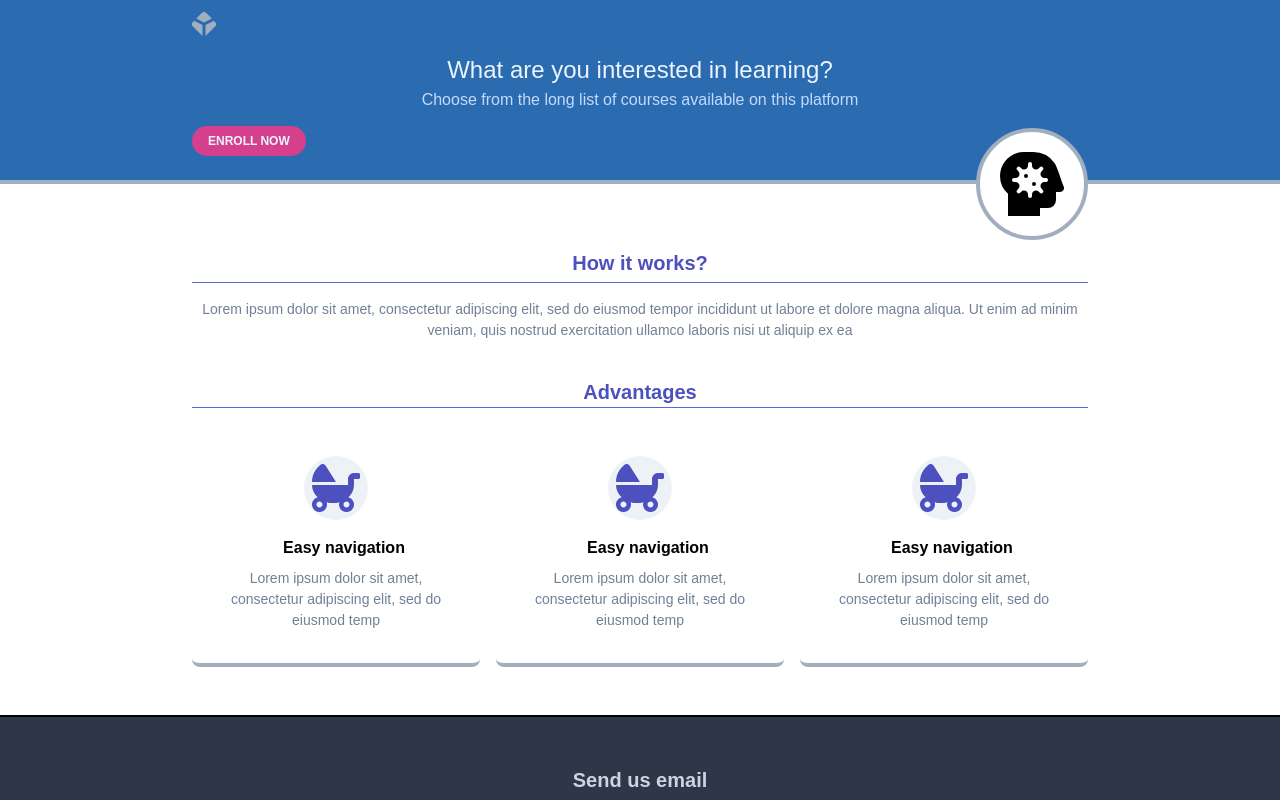
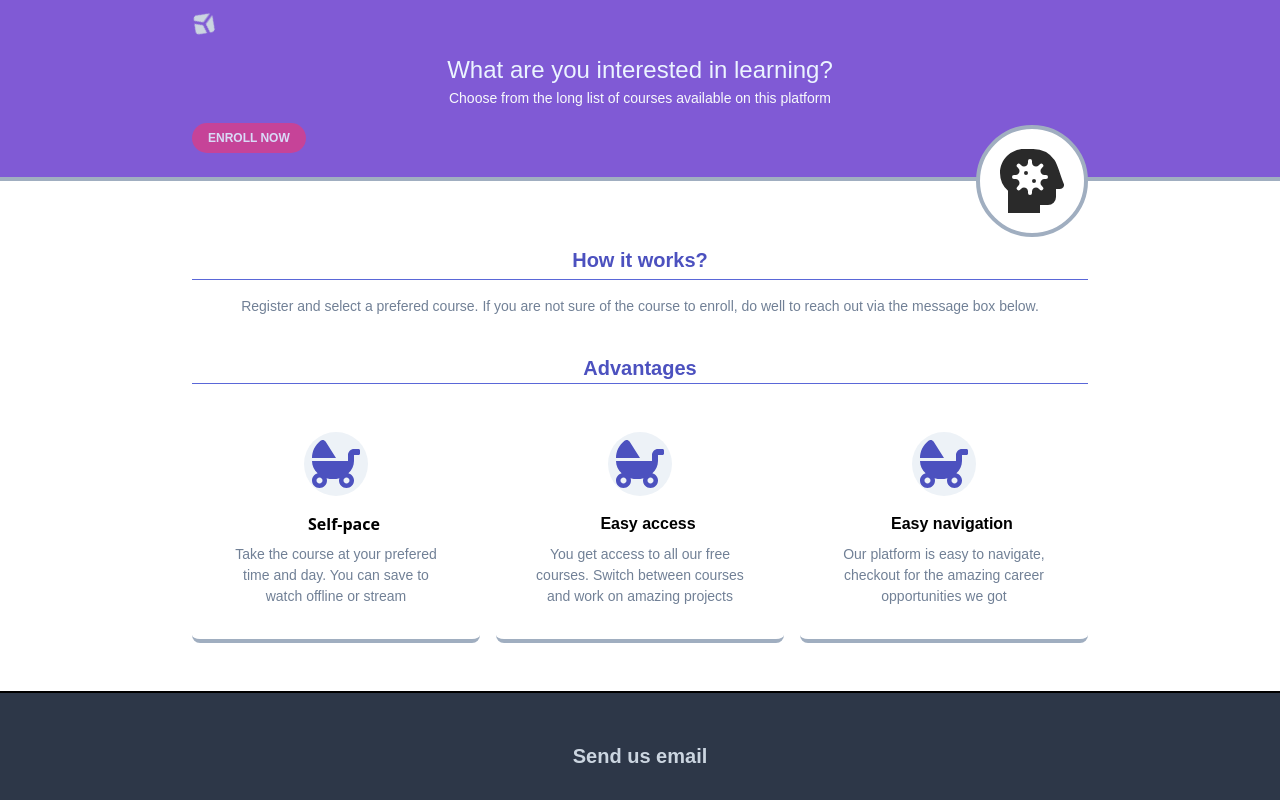
Before and after one commit to michhub-dev/Info_site, a React (Create React App) app: page / in a window 1280 px wide. Shown: the top 800 px of the page. Built offline with nearby package versions, Linux system fonts and the light colour scheme.

Commit message:
Update Header.js and Main.js, styling

```diff
--- a/src/components/Header.js
+++ b/src/components/Header.js
@@ -3,11 +3,11 @@ import React from "react";
 export default function Header() {
   return (
     <>
-      <header className="bg-blue-700 px-4 py-3 w-screen border-b-4 border-gray-500 flex justify-center">
+      <header className="bg-purple-600 px-4 py-3 w-screen border-b-4 border-gray-500 flex justify-center">
         <div className="w-full max-w-4xl ">
-          <div className="flex items-center justify-between text-gray-500">
+          <div className="flex items-center justify-between text-gray-400">
             <svg
-              className="fill-current"
+              className="fill-current animate-spin"
               width="24px"
               height="24px"
               viewBox="0 0 24 24"
@@ -16,7 +16,7 @@ export default function Header() {
             >
               <path d="m19.828 6.612-5.52-5.535a3.135 3.135 0 0 0-4.5 0L4.273 6.612l7.755 3.87zm2.118 2.235 1.095 1.095a3.12 3.12 0 0 1 0 4.5L14.22 23.35a2.685 2.685 0 0 1-.72.525V13.077zm-19.893 0L.958 9.942a3.12 3.12 0 0 0 0 4.5L9.78 23.35c.21.214.453.392.72.525V13.077z" />
             </svg>
-            <button type="button" className="text-gray-500 hover:text-gray-400 sm:hidden">
+            <button type="button" className=" text-gray-400 hover:text-gray-400 sm:hidden">
               <svg
                 class="fill-current"
                 width="50px"
@@ -32,14 +32,14 @@ export default function Header() {
           </div>
           <div className="my-4">
               <h1 className="text-indigo-100 text-2xl">What are you interested in learning?</h1>
-              <p className="text-indigo-200">Choose from the long list of courses available on this platform</p>
+              <p className="text-gray-100 text-sm">Choose from the long list of courses available on this platform</p>
 
               <div className="mt-4 flex relative ">
-                  <div>
-                      <a href="#" className="bg-pink-600 hover:bg-pink-400 text-indigo-100 font-bold uppercase text-xs rounded-full mt-2 py-2 px-4">Enroll Now</a>
+                  <div >
+                      <a href="#" className="bg-pink-600 transition scale-75 animate-pulse translate-x-4 skew-y-3 duration-300 animate-spin ease-linear hover:bg-pink-400 text-indigo-100 font-bold uppercase text-xs rounded-full mt-2 py-2 px-4">Enroll Now</a>
                   </div>
-                  <div className="absolute right-0 bg-white rounded-full flex justify-center items-center p-5 border-4 border-gray-500">
-                      <svg className="w-16 h-16" viewBox="0 0 512 512" xmlns="http://www.w3.org/2000/svg"><path d="M272,240a16,16,0,1,0,16,16A16,16,0,0,0,272,240Zm-64-64a16,16,0,1,0,16,16A16,16,0,0,0,208,176Zm301.2,99c-20.93-47.12-48.43-151.73-73.07-186.75A207.9,207.9,0,0,0,266.09,0H192C86,0,0,86,0,192A191.23,191.23,0,0,0,64,334.81V512H320V448h64a64,64,0,0,0,64-64V320H480A32,32,0,0,0,509.2,275ZM368,240H355.88c-28.51,0-42.79,34.47-22.63,54.63l8.58,8.57a16,16,0,1,1-22.63,22.63l-8.57-8.58C290.47,297.09,256,311.37,256,339.88V352a16,16,0,0,1-32,0V339.88c0-28.51-34.47-42.79-54.63-22.63l-8.57,8.58a16,16,0,0,1-22.63-22.63l8.58-8.57c20.16-20.16,5.88-54.63-22.63-54.63H112a16,16,0,0,1,0-32h12.12c28.51,0,42.79-34.47,22.63-54.63l-8.58-8.57a16,16,0,0,1,22.63-22.63l8.57,8.58c20.16,20.16,54.63,5.88,54.63-22.63V96a16,16,0,0,1,32,0v12.12c0,28.51,34.47,42.79,54.63,22.63l8.57-8.58a16,16,0,0,1,22.63,22.63l-8.58,8.57C313.09,173.53,327.37,208,355.88,208H368a16,16,0,0,1,0,32Z"/></svg>
+                  <div className="absolute right-0 bg-white rounded-full  flex justify-center items-center p-5 border-4 border-gray-500">
+                      <svg className="w-16 h-16  animate-pulse  " viewBox="0 0 512 512" xmlns="http://www.w3.org/2000/svg"><path d="M272,240a16,16,0,1,0,16,16A16,16,0,0,0,272,240Zm-64-64a16,16,0,1,0,16,16A16,16,0,0,0,208,176Zm301.2,99c-20.93-47.12-48.43-151.73-73.07-186.75A207.9,207.9,0,0,0,266.09,0H192C86,0,0,86,0,192A191.23,191.23,0,0,0,64,334.81V512H320V448h64a64,64,0,0,0,64-64V320H480A32,32,0,0,0,509.2,275ZM368,240H355.88c-28.51,0-42.79,34.47-22.63,54.63l8.58,8.57a16,16,0,1,1-22.63,22.63l-8.57-8.58C290.47,297.09,256,311.37,256,339.88V352a16,16,0,0,1-32,0V339.88c0-28.51-34.47-42.79-54.63-22.63l-8.57,8.58a16,16,0,0,1-22.63-22.63l8.58-8.57c20.16-20.16,5.88-54.63-22.63-54.63H112a16,16,0,0,1,0-32h12.12c28.51,0,42.79-34.47,22.63-54.63l-8.58-8.57a16,16,0,0,1,22.63-22.63l8.57,8.58c20.16,20.16,54.63,5.88,54.63-22.63V96a16,16,0,0,1,32,0v12.12c0,28.51,34.47,42.79,54.63,22.63l8.57-8.58a16,16,0,0,1,22.63,22.63l-8.58,8.57C313.09,173.53,327.37,208,355.88,208H368a16,16,0,0,1,0,32Z"/></svg>
                   </div>
               </div>
 
--- a/src/components/Main.js
+++ b/src/components/Main.js
@@ -7,8 +7,8 @@ export default function Main(){
              <div className="mx-4 max-w-4xl">
                  <h2 className="font-bold text-xl border-b pb-1 border-indigo-600 text-indigo-700  ">How it works?</h2>
                  <p className="text-sm mt-4 text-gray-600">
-                     Lorem ipsum dolor sit amet, consectetur adipiscing elit, sed do eiusmod tempor incididunt ut labore et dolore magna aliqua. Ut enim ad minim veniam, quis
-                     nostrud exercitation ullamco laboris nisi ut aliquip ex ea
+                    Register and select a prefered course. If you are not sure of the course to enroll, do well to reach out
+                    via the message box below.
                  </p>
                  <h2 className="text-xl mt-8 font-bold pt-1 text-indigo-700 border-b border-indigo-600 ">
                      Advantages
@@ -21,9 +21,10 @@ export default function Main(){
                                  <svg className="h-12 w-12 fill-current" viewBox="0 0 512 512" xmlns="http://www.w3.org/2000/svg"><path d="M144.8 17c-11.3-17.8-37.2-22.8-54-9.4C35.3 51.9 0 118 0 192h256L144.8 17zM496 96h-48c-35.3 0-64 28.7-64 64v64H0c0 50.6 23 96.4 60.3 130.7C25.7 363.6 0 394.7 0 432c0 44.2 35.8 80 80 80s80-35.8 80-80c0-8.9-1.8-17.2-4.4-25.2 21.6 5.9 44.6 9.2 68.4 9.2s46.9-3.3 68.4-9.2c-2.7 8-4.4 16.3-4.4 25.2 0 44.2 35.8 80 80 80s80-35.8 80-80c0-37.3-25.7-68.4-60.3-77.3C425 320.4 448 274.6 448 224v-64h48c8.8 0 16-7.2 16-16v-32c0-8.8-7.2-16-16-16zM80 464c-17.6 0-32-14.4-32-32s14.4-32 32-32 32 14.4 32 32-14.4 32-32 32zm320-32c0 17.6-14.4 32-32 32s-32-14.4-32-32 14.4-32 32-32 32 14.4 32 32z"/>
                                  </svg>
                              </div>
-                             <div className="font-bold ml-4 mt-4">Easy navigation</div>
-                             <div className="mt-2 text-gray-600 text-center text-sm">Lorem ipsum dolor sit amet,
-                             consectetur adipiscing elit, sed do eiusmod temp</div>
+                             <div className="font-bold ml-4 font-sans mt-4">Self-pace</div>
+                             <div className="mt-2 text-gray-600 text-center text-sm">
+                                 Take the course at your prefered time and day. You can save to watch offline or stream
+                             </div>
                          </div>
                      </div>
                         <div className="sm:w-1/3 mt-4">
@@ -32,9 +33,11 @@ export default function Main(){
                                  <svg className="h-12 w-12 fill-current" viewBox="0 0 512 512" xmlns="http://www.w3.org/2000/svg"><path d="M144.8 17c-11.3-17.8-37.2-22.8-54-9.4C35.3 51.9 0 118 0 192h256L144.8 17zM496 96h-48c-35.3 0-64 28.7-64 64v64H0c0 50.6 23 96.4 60.3 130.7C25.7 363.6 0 394.7 0 432c0 44.2 35.8 80 80 80s80-35.8 80-80c0-8.9-1.8-17.2-4.4-25.2 21.6 5.9 44.6 9.2 68.4 9.2s46.9-3.3 68.4-9.2c-2.7 8-4.4 16.3-4.4 25.2 0 44.2 35.8 80 80 80s80-35.8 80-80c0-37.3-25.7-68.4-60.3-77.3C425 320.4 448 274.6 448 224v-64h48c8.8 0 16-7.2 16-16v-32c0-8.8-7.2-16-16-16zM80 464c-17.6 0-32-14.4-32-32s14.4-32 32-32 32 14.4 32 32-14.4 32-32 32zm320-32c0 17.6-14.4 32-32 32s-32-14.4-32-32 14.4-32 32-32 32 14.4 32 32z"/>
                                  </svg>
                              </div>
-                             <div className="font-bold ml-4 mt-4">Easy navigation</div>
-                             <div className="mt-2 text-gray-600 text-center text-sm">Lorem ipsum dolor sit amet,
-                             consectetur adipiscing elit, sed do eiusmod temp</div>
+                             <div className="font-bold ml-4 mt-4">Easy access</div>
+                             <div className="mt-2 text-gray-600 text-center text-sm">
+                                 You get access to all our free courses.
+                                 Switch between courses and work on amazing projects
+                             </div>
                          </div>
                      </div>
                         <div className="sm:w-1/3 mt-4 ">
@@ -44,8 +47,9 @@ export default function Main(){
                                  </svg>
                              </div>
                              <div className="font-bold ml-4 mt-4">Easy navigation</div>
-                             <div className="mt-2 text-gray-600 text-center text-sm">Lorem ipsum dolor sit amet,
-                             consectetur adipiscing elit, sed do eiusmod temp</div>
+                             <div className="mt-2 text-gray-600 text-center text-sm">
+                                Our platform is easy to navigate, checkout for the amazing career opportunities we got
+                             </div>
                          </div>
                      </div>
 
```
